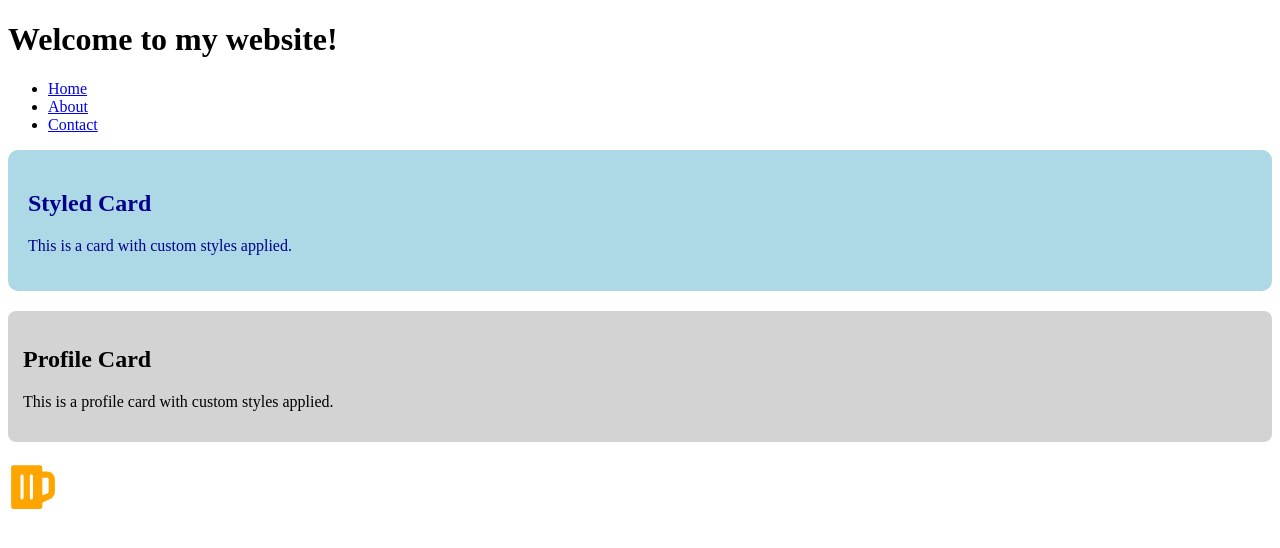
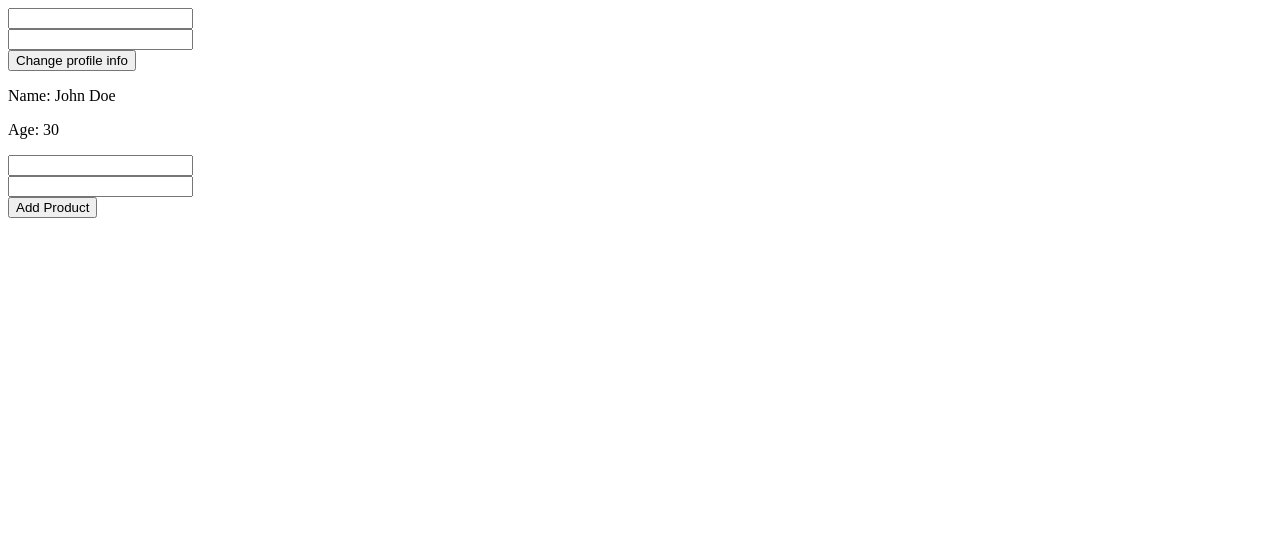
Before and after one commit to iprytula/react-monster-class, a React (Vite) app in the folder react-demos/: page / in a window 1280 px wide. Shown: the top 548 px of the page. Built offline with nearby package versions, Linux system fonts and the light colour scheme.

Commit message:
messing around with useState hook

```diff
--- a/react-demos/src/App.jsx
+++ b/react-demos/src/App.jsx
@@ -5,21 +5,23 @@ import IconComponent from "./components/IconComponent";
 import JSExpressions from "./components/JSExpressions";
 import MainContent from "./components/mainContent";
 import ProductInfo from "./components/ProductInfo";
+import Profile from "./components/Profile";
 import ProfileCard from "./components/ProfileCard";
+import ShoppingList from "./components/ShoppingList";
 import StyledCard from "./components/StyledCard";
 import UserList from "./components/UserList";
 
 const App = () => {
   return (
     <>
-      <Header />
+      {/* <Header /> */}
       {/* <MainContent />
       <JSExpressions />
       <Form /> */}
       {/* <ProductInfo />
       <UserList />
       <Footer /> */}
-      <StyledCard>
+      {/* <StyledCard>
         <h2>Styled Card</h2>
         <p>This is a card with custom styles applied.</p>
       </StyledCard>
@@ -27,7 +29,9 @@ const App = () => {
         <h2>Profile Card</h2>
         <p>This is a profile card with custom styles applied.</p>
       </ProfileCard>
-      <IconComponent />
+      <IconComponent /> */}
+      <Profile />
+      <ShoppingList />
     </>
   )
 };
--- /dev/null
+++ b/react-demos/src/components/Profile.jsx
@@ -0,0 +1,35 @@
+import { useState } from "react"
+
+const Profile = () => {
+  const [profileInfo, setProfileInfo] = useState({
+    name: "John Doe",
+    age: 30
+  });
+
+  const handleSubmit = (e) => {
+    e.preventDefault();
+    setProfileInfo({
+      ...profileInfo,
+      name: e.target.name.value,
+      age: Number.parseInt(e.target.age.value)
+    });
+  }
+
+  return (
+    <>
+      <form onSubmit={handleSubmit}>
+        <input type="text" name="name"/>
+        <br/>
+        <input type="number" name="age"/>
+        <br/>
+        <input type="submit" value="Change profile info" />
+      </form>
+      <div className="info">
+        <p>Name: {profileInfo.name}</p>
+        <p>Age: {profileInfo.age}</p>
+      </div>
+    </>
+  )
+}
+
+export default Profile
--- /dev/null
+++ b/react-demos/src/components/ShoppingList.jsx
@@ -0,0 +1,50 @@
+import { useState } from "react";
+
+const ShoppingList = () => {
+  const [products, setProducts] = useState([]);
+
+  const addProduct = (e) => {
+    e.preventDefault();
+    const name = e.target.name.value;
+    const quantity = e.target.quantity.value;
+    if (name && quantity) {
+      const existingProduct = products.find((p) => p.name === name);
+      if (existingProduct) {
+        setProducts(
+          products.map((p) =>
+            p.name === name
+              ? {
+                  ...p,
+                  quantity: String(Number(p.quantity) + Number(quantity)),
+                }
+              : p,
+          ),
+        );
+      } else {
+        setProducts([...products, { name, quantity }]);
+      }
+      e.target.reset();
+    }
+  };
+
+  return (
+    <>
+      <form onSubmit={addProduct}>
+        <input type="text" name="name" />
+        <br />
+        <input type="number" name="quantity" />
+        <br />
+        <button type="submit">Add Product</button>
+      </form>
+      <ul>
+        {products.map((product, index) => (
+          <li key={index}>
+            {product.name} - {product.quantity}
+          </li>
+        ))}
+      </ul>
+    </>
+  );
+};
+
+export default ShoppingList;
```
